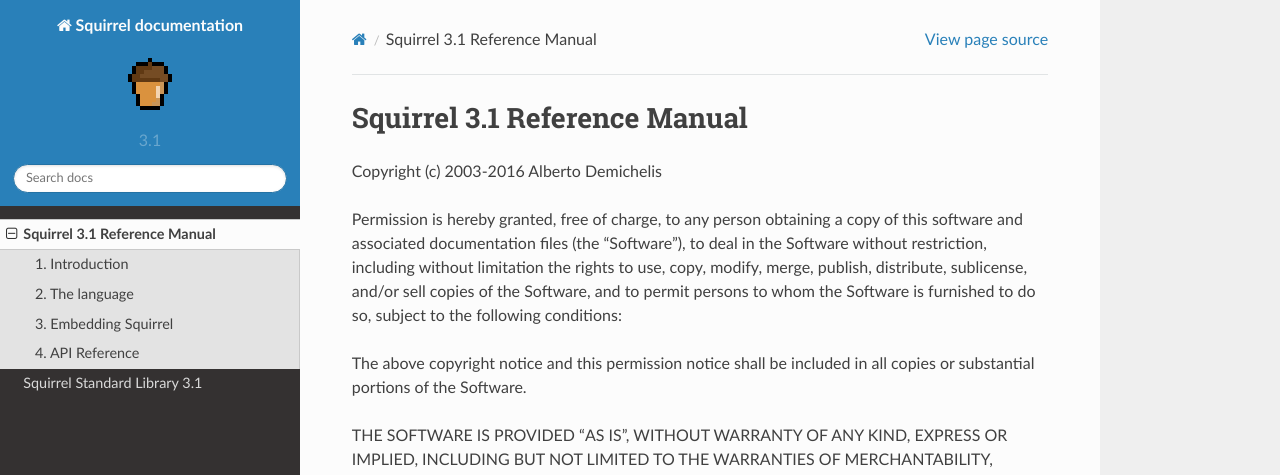
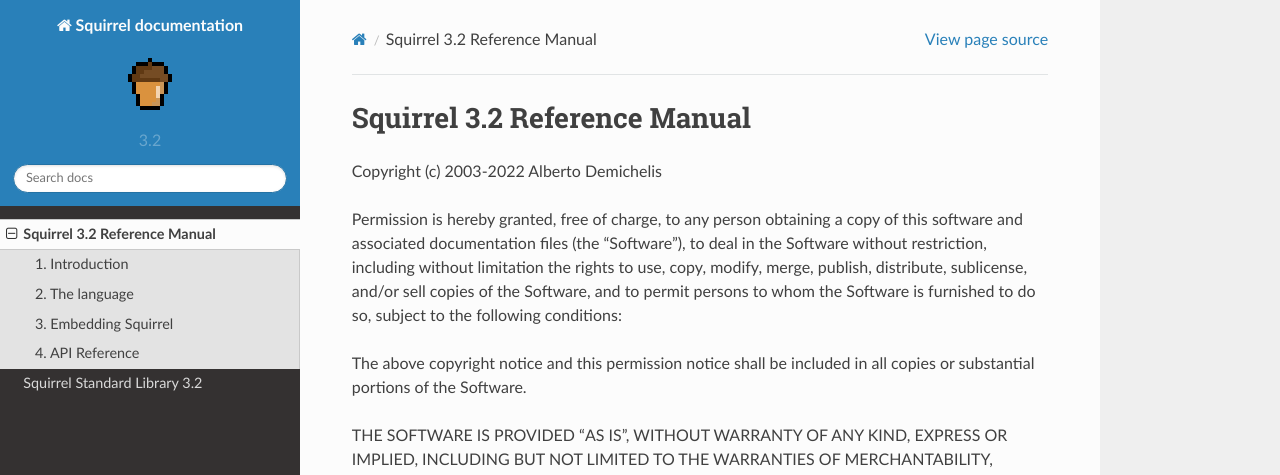
Before and after one commit to albertodemichelis/squirrel, a Sphinx documentation site: the page built from doc/source/reference/index.rst, in a window 1280 px wide and 900 px high. Shown: the top 475 px of the window. Built offline with Sphinx 7.4.7 and the Read the Docs theme 2.0.0, drawn with Linux system fonts in a browser that asks for light colours.

Commit message:
fixed version number in doc

```diff
--- a/doc/source/conf.py
+++ b/doc/source/conf.py
@@ -56,9 +56,9 @@ author = u'Alberto Demichelis'
 # built documents.
 #
 # The short X.Y version.
-version = u'3.1'
+version = u'3.2'
 # The full version, including alpha/beta/rc tags.
-release = u'3.1 stable'
+release = u'3.2 stable'
 
 # The language for content autogenerated by Sphinx. Refer to documentation
 # for a list of supported languages.
--- a/doc/source/reference/index.rst
+++ b/doc/source/reference/index.rst
@@ -1,10 +1,10 @@
 .. _reference:
 
 #################################
-  Squirrel 3.1 Reference Manual
+  Squirrel 3.2 Reference Manual
 #################################
 
-Copyright (c) 2003-2016 Alberto Demichelis
+Copyright (c) 2003-2022 Alberto Demichelis
 
 Permission is hereby granted, free of charge, to any person obtaining a copy
 of this software and associated documentation files (the "Software"), to deal
--- a/doc/source/stdlib/index.rst
+++ b/doc/source/stdlib/index.rst
@@ -1,10 +1,10 @@
 .. _stdlib:
 
 #################################
-  Squirrel Standard Library 3.1
+  Squirrel Standard Library 3.2
 #################################
 
-Copyright (c) 2003-2016 Alberto Demichelis
+Copyright (c) 2003-2022 Alberto Demichelis
 
 Permission is hereby granted, free of charge, to any person obtaining a copy
 of this software and associated documentation files (the "Software"), to deal
```
Also changed, not shown: 1 other file.
